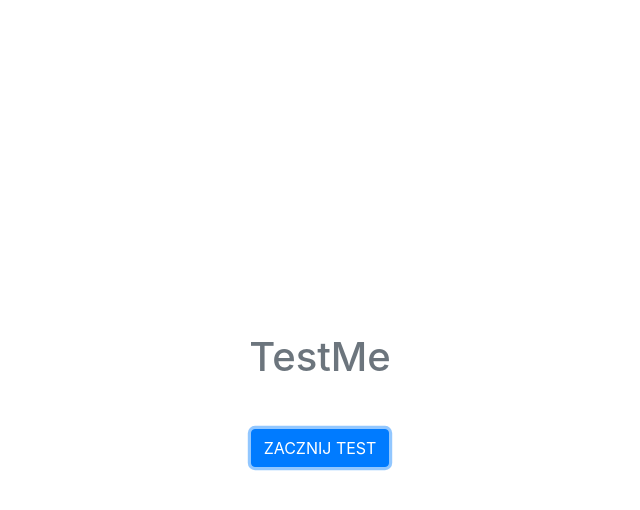
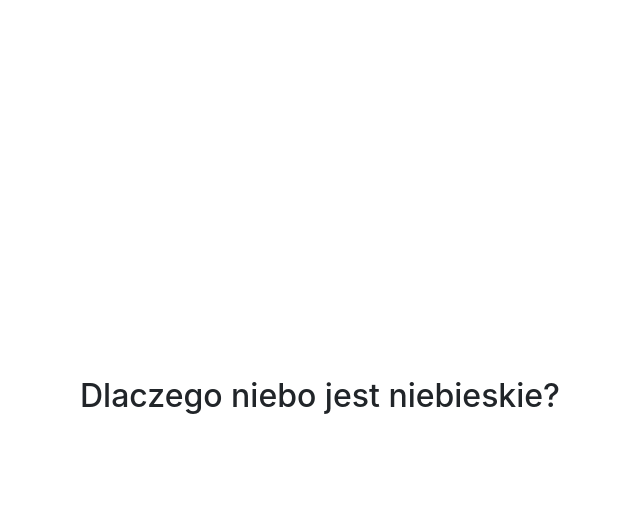
Before and after one commit to CezSew/TestMe, a React (Create React App) app: page / in a window 1280 px wide. Both pictures are taken after a click on the button "ZACZNIJ TEST". Shown: the top 510 px of the page, without its empty margins (320-960 px from the left). Built offline with nearby package versions, Linux system fonts and the light colour scheme.

Commit message:
Added new classes and question parser function

```diff
--- /dev/null
+++ b/public/test_test.json
@@ -0,0 +1,12 @@
+{
+    "1": {
+        "question": "Dlaczego niebo jest niebieskie?",
+        "answers": {
+            "1": "Bóg tak chciał",
+            "2": "Światło widzialne w zakresie niebieskim jest rozpraszane w atmosferze",
+            "3": "Bo jest zimne",
+            "4": "Bo Ziemia jest płaska"
+        },
+        "correct": "2"
+    }
+}
--- a/src/App.js
+++ b/src/App.js
@@ -2,23 +2,49 @@ import React, { Component } from 'react';
 import logo from './logo.svg';
 import Button from './Button';
 import Title from './Title';
+import Question from './Question';
+import loadQuestion from './loadQuestion';
 import './App.css';
 
 class App extends Component {
   constructor(props) {
     super(props);
     this.handleButtonClick = this.handleButtonClick.bind(this);
+    this.state = {
+      step: "start",
+      questionIndex: 0,
+      question: {}
+    }
   }
+
   handleButtonClick = () => {
-    console.log('click');
+    let questionNum = 1;
+    let question = loadQuestion(questionNum);
+    this.setState({step:"question", questionIndex: questionNum, question}, () => {
+      console.log(this.state);
+    });
+
   }
 
   render() {
+    let content;
+    if(this.state.step == "start") {
+      content = (
+        <React.Fragment>
+          <Title text="TestMe"/>
+          <Button handleClick={this.handleButtonClick}/>
+        </React.Fragment>
+      );
+    } else if(this.state.step == "question"){
+      content = (
+        <Question question={this.state.question}/>
+      );
+    }
+
     return (
       <div className="App">
         <section className="container d-flex flex-column justify-content-center align-items-center">
-          <Title text="TestMe"/>
-          <Button handleClick={this.handleButtonClick}/>
+          {content}
         </section>
       </div>
     );
--- /dev/null
+++ b/src/Question.js
@@ -0,0 +1,15 @@
+import React, { Component } from 'react';
+
+export default class Question extends Component {
+    constructor(props) {
+        super(props);
+    }
+    render () {
+        const question = this.props.question[1];
+        return (
+            <section className="question">
+                <h2>{question.question}</h2>
+            </section>
+        )
+    }
+}
--- /dev/null
+++ b/src/loadQuestion.js
@@ -0,0 +1,7 @@
+const json = require('./test_test.json');
+const loadQuestion = (index) => {
+
+    return json;
+}
+
+export default loadQuestion;
--- /dev/null
+++ b/src/test_test.json
@@ -0,0 +1,12 @@
+{
+    "1": {
+        "question": "Dlaczego niebo jest niebieskie?",
+        "answers": {
+            "1": "Bóg tak chciał",
+            "2": "Światło widzialne w zakresie niebieskim jest rozpraszane w atmosferze",
+            "3": "Bo jest zimne",
+            "4": "Bo Ziemia jest płaska"
+        },
+        "correct": "2"
+    }
+}
```
